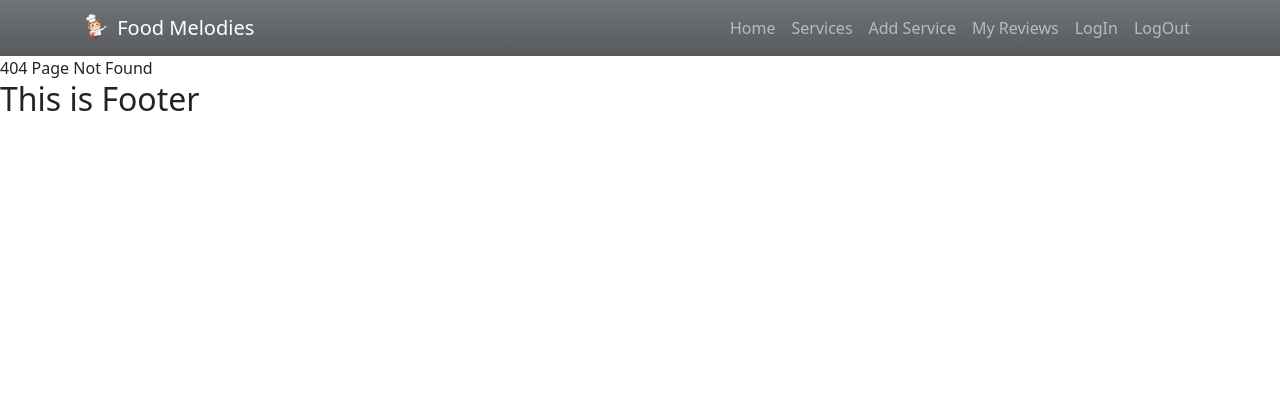
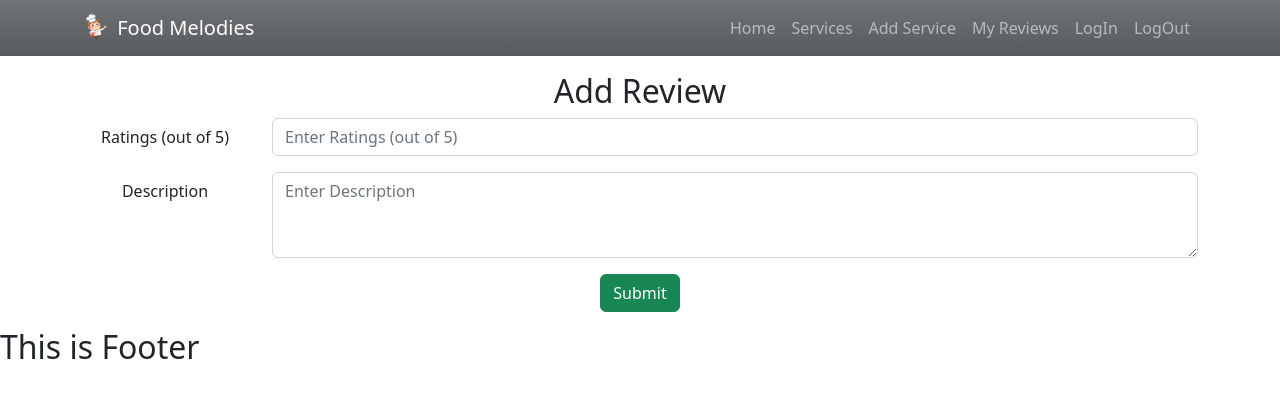
Before and after one commit to AbirDas1048/food-melodies-client, a React (Create React App) app: page /addReview in a window 1280 px wide. Before the commit this address had no page. Shown: the top 398 px of the page. Built offline with nearby package versions, Linux system fonts and the light colour scheme.

Commit message:
Add Review Page Setup done

```diff
--- a/src/pages/Reviews/AddReview.js
+++ b/src/pages/Reviews/AddReview.js
@@ -1,10 +1,107 @@
 import React from 'react';
+import { Button, Col, Container, Form, Row } from 'react-bootstrap';
 
 const AddReview = () => {
+
+    const handleAddReview = event => {
+        event.preventDefault();
+        const form = event.target;
+        const serviceName = "Pizza";
+        const serviceId = "636b8430e635bb793e6289ff";
+        const userName = "Abir";
+        const userPhotoURL = "";
+        const userEmail = "abirdas422@gmail.com";
+        const review = form.description.value;
+        const ratings = form.ratings.value;
+
+        const service = {
+            serviceName,
+            serviceId,
+            userName,
+            userPhotoURL,
+            userEmail,
+            review,
+            ratings
+        }
+
+        fetch('http://localhost:5000/review', {
+            method: 'POST',
+            headers: {
+                // 'content-type': 'application/json',
+                // authorization: `Bearer ${localStorage.getItem('genius-token')}`
+                'content-type': 'application/json'
+            },
+            body: JSON.stringify(service)
+        })
+            .then(res => res.json())
+            .then(data => {
+                console.log(data)
+                if(data.acknowledged){
+                    alert('Review added successfully')
+                    form.reset();
+                }
+            })
+            .catch(er => console.error(er));
+    }
+
     return (
-        <div>
-            <h2>This is Add Review Page</h2>
-        </div>
+        <Container className='my-3 text-center'>
+            <h2>Add Review</h2>
+            <Row sm={8} className="justify-content-md-center">
+                <Col>
+                    <Form onSubmit={handleAddReview}>
+                        {/* <Form.Group as={Row} className="mb-3">
+                            <Form.Label column sm="2">
+                            Email
+                            </Form.Label>
+                            <Col sm="10">
+                                <Form.Control type='text' name='service_name' placeholder='Enter Service Name' required/>
+                            </Col>
+                        </Form.Group> */}
+
+                        {/* <Form.Group as={Row} className="mb-3">
+                            <Form.Label column sm="2">
+                            Short Title
+                            </Form.Label>
+                            <Col sm="10">
+                                <Form.Control type='text' name='short_title' placeholder='Short Title' required/>
+                            </Col>
+                        </Form.Group> */}
+
+                        <Form.Group as={Row} className="mb-3">
+                            <Form.Label column sm="2">
+                            Ratings (out of 5)
+                            </Form.Label>
+                            <Col sm="10">
+                                <Form.Control type='text' name='ratings' placeholder='Enter Ratings (out of 5)' required/>
+                            </Col>
+                        </Form.Group>
+
+                        <Form.Group as={Row} className="mb-3">
+                            <Form.Label column sm="2">
+                            Description
+                            </Form.Label>
+                            <Col sm="10">
+                                <Form.Control as="textarea" rows={3} name='description' placeholder='Enter Description' required/>
+                            </Col>
+                        </Form.Group>
+
+                        {/* <Form.Group as={Row} className="mb-3">
+                            <Form.Label column sm="2">
+                            Price
+                            </Form.Label>
+                            <Col sm="10">
+                                <Form.Control type='text' name='price' placeholder='Enter Price' required/>
+                            </Col>
+                        </Form.Group> */}
+
+                        <Button type='submit' variant='success'>Submit</Button>
+
+                    </Form>
+                </Col>
+            </Row>
+
+        </Container>
     );
 };
 
--- a/src/routes/Router.js
+++ b/src/routes/Router.js
@@ -3,6 +3,7 @@ import Main from "../layout/Main";
 import Home from "../pages/Home/Home";
 import Login from "../pages/Login/Login";
 import Register from "../pages/Login/Register";
+import AddReview from "../pages/Reviews/AddReview";
 import MyReviews from "../pages/Reviews/MyReviews";
 import AddService from "../pages/Service/AddService";
 import Services from "../pages/Service/Services";
@@ -30,6 +31,10 @@ const router = createBrowserRouter([
                 element: <AddService></AddService>
             },
             {
+                path: '/addReview',
+                element: <AddReview></AddReview>
+            },
+            {
                 path: '/myReviews',
                 element: <MyReviews></MyReviews>
             },
```
